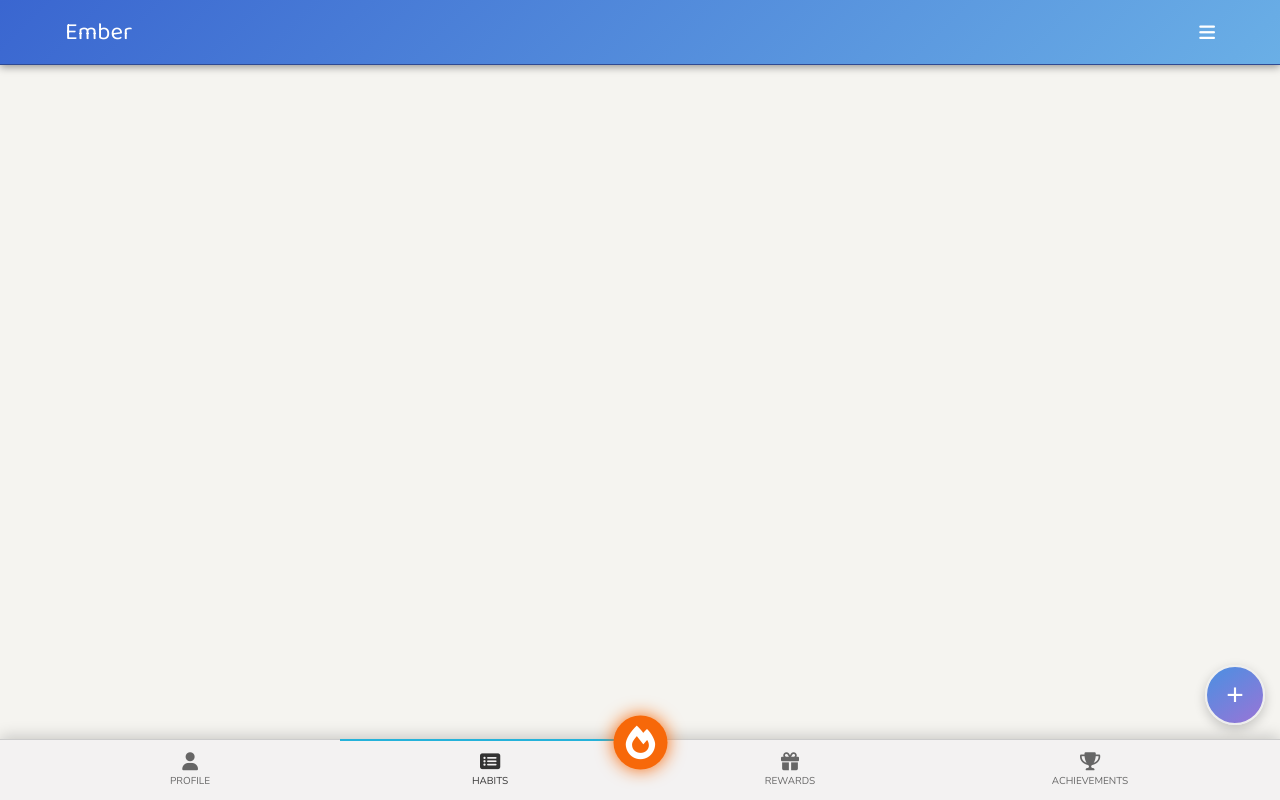
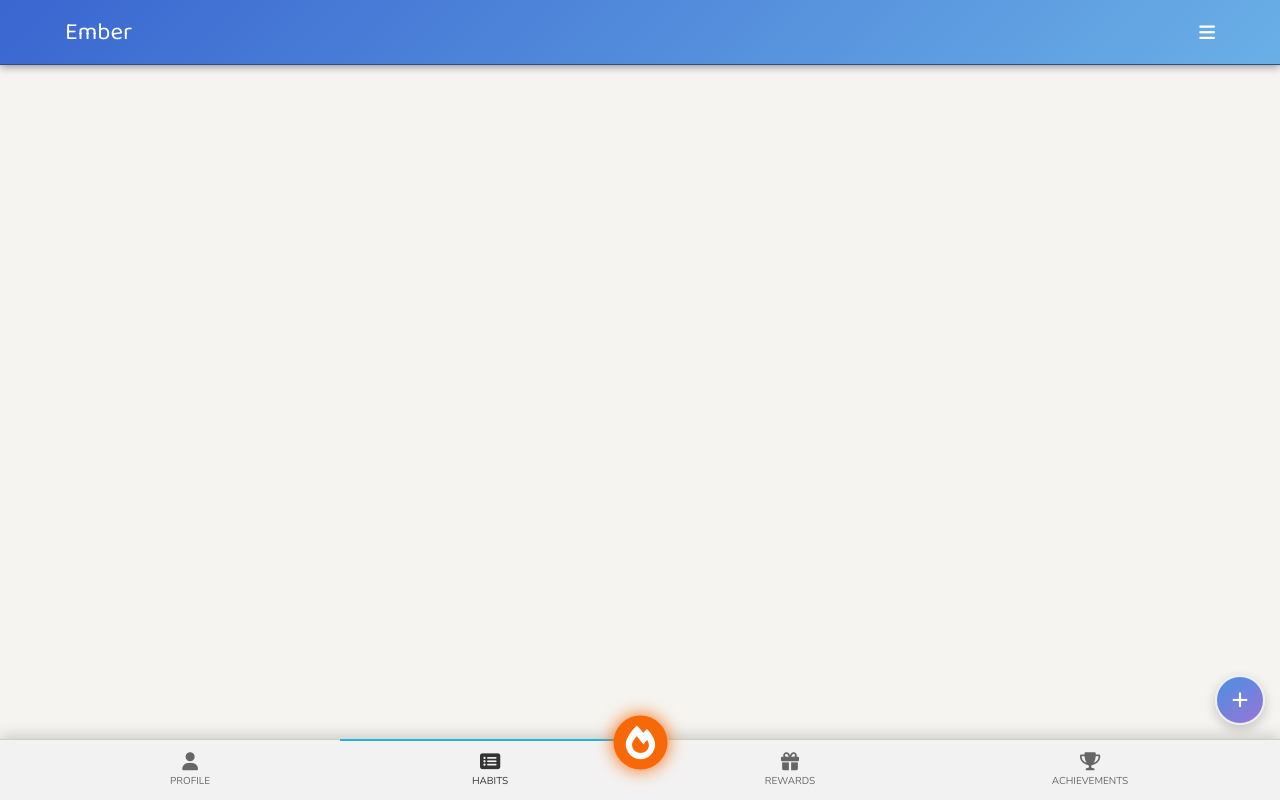
Before and after one commit to joseph-johnson27001/habit-spinner, a Vue app: page / in a window 1280 px wide. Built offline with nearby package versions, Linux system fonts and the light colour scheme.

Commit message:
Updated button size

```diff
--- a/src/components/Habits/FloatingHabitButton.vue
+++ b/src/components/Habits/FloatingHabitButton.vue
@@ -18,8 +18,8 @@ export default {
   position: fixed;
   bottom: 75px;
   right: 15px;
-  width: 60px;
-  height: 60px;
+  width: 50px;
+  height: 50px;
   border-radius: 50%;
   background: linear-gradient(145deg, #4a90e2, #9a74d6);
   box-shadow: 0 4px 12px rgba(0, 0, 0, 0.2);
```
